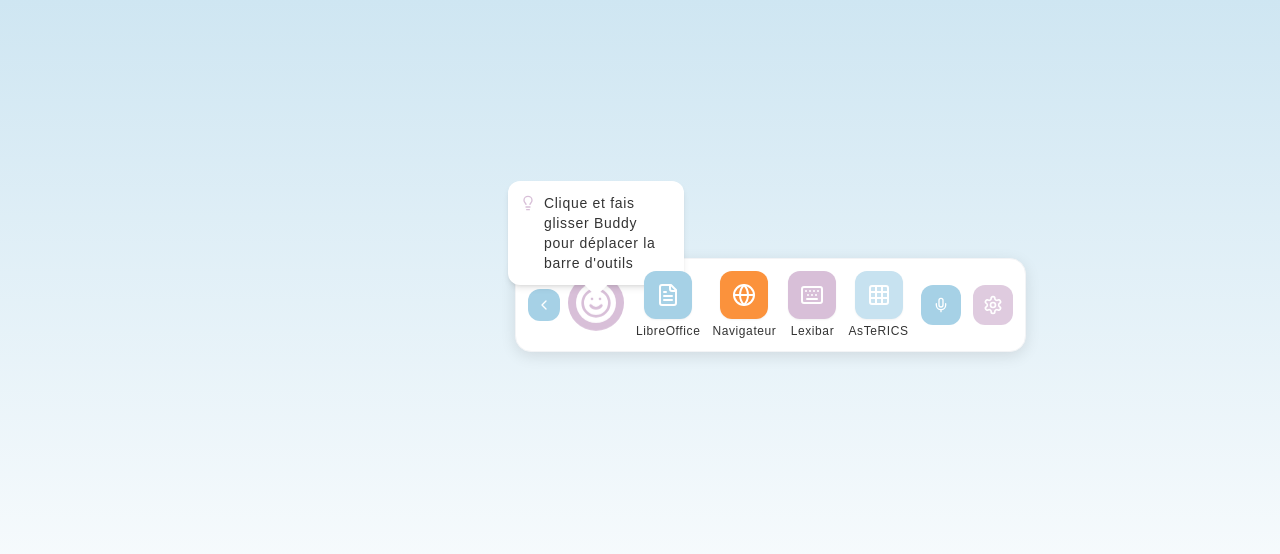
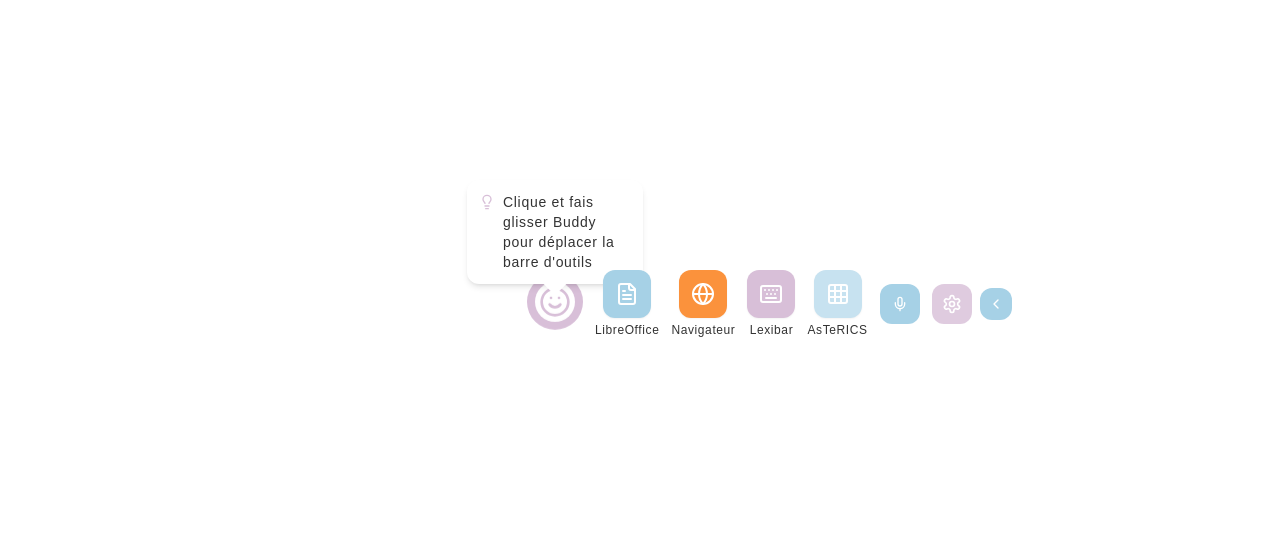
Before and after one commit to Faiwyy/dysaccess-buddy-toolbar, a React (Vite) app: page / in a window 1280 px wide. Shown: the part 112-666 px from the top of the page. Built offline with nearby package versions, Linux system fonts and the light colour scheme.

Commit message:
Refactor: Make toolbar background transparent and move collapse button
The toolbar's background is now transparent. The collapse/expand button has been moved to the right side of the toolbar.

```diff
--- a/src/components/toolbar/FloatingToolbar.tsx
+++ b/src/components/toolbar/FloatingToolbar.tsx
@@ -31,30 +31,16 @@ const FloatingToolbar: React.FC<FloatingToolbarProps> = ({ onAddClick }) => {
 
   return (
     <div
-      className="float-toolbar toolbar-shadow rounded-2xl bg-white p-3 border border-gray-100 flex items-center transition-all duration-300"
+      className="float-toolbar rounded-2xl p-3 flex items-center transition-all duration-300"
       style={{
         position: "absolute",
         left: `${dragPosition.x}px`,
         top: `${dragPosition.y}px`,
         transition: isDragging ? 'none' : 'all 0.2s ease',
-        width: isCollapsed ? 'auto' : 'auto'
+        width: isCollapsed ? 'auto' : 'auto',
+        background: 'transparent'
       }}
     >
-      {/* Collapse/Expand button */}
-      <div className="mr-2">
-        <button
-          onClick={toggleCollapse}
-          className="w-8 h-8 bg-dysaccess-blue hover:bg-blue-600 rounded-lg flex items-center justify-center transition-colors"
-          aria-label={isCollapsed ? "Étendre la barre" : "Rétracter la barre"}
-        >
-          {isCollapsed ? (
-            <ChevronRight className="h-4 w-4 text-white" />
-          ) : (
-            <ChevronLeft className="h-4 w-4 text-white" />
-          )}
-        </button>
-      </div>
-
       {/* Buddy Mascot (always visible) */}
       <div className="mr-3 cursor-move" onMouseDown={handleMouseDown}>
         <BuddyMascot showTip={showTip && !isCollapsed} />
@@ -80,7 +66,7 @@ const FloatingToolbar: React.FC<FloatingToolbarProps> = ({ onAddClick }) => {
           </div>
 
           {/* Configuration button */}
-          <div>
+          <div className="mr-2">
             <ToolbarButton
               type="config"
               onClick={toggleEditMode}
@@ -88,6 +74,21 @@ const FloatingToolbar: React.FC<FloatingToolbarProps> = ({ onAddClick }) => {
           </div>
         </>
       )}
+
+      {/* Collapse/Expand button - moved to the right */}
+      <div>
+        <button
+          onClick={toggleCollapse}
+          className="w-8 h-8 bg-dysaccess-blue hover:bg-blue-600 rounded-lg flex items-center justify-center transition-colors"
+          aria-label={isCollapsed ? "Étendre la barre" : "Rétracter la barre"}
+        >
+          {isCollapsed ? (
+            <ChevronRight className="h-4 w-4 text-white" />
+          ) : (
+            <ChevronLeft className="h-4 w-4 text-white" />
+          )}
+        </button>
+      </div>
     </div>
   );
 };
--- a/src/pages/Index.tsx
+++ b/src/pages/Index.tsx
@@ -4,8 +4,7 @@ import ToolbarManager from "../components/ToolbarManager";
 
 const Index = () => {
   return (
-    <div className="min-h-screen bg-gradient-to-b from-dysaccess-light-blue to-white relative">
-      {/* La barre d'outils flottante */}
+    <div className="min-h-screen relative" style={{ background: 'transparent' }}>
       <ToolbarManager />
     </div>
   );
```
